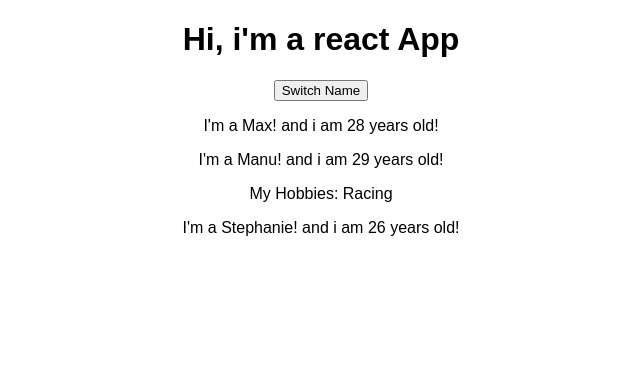
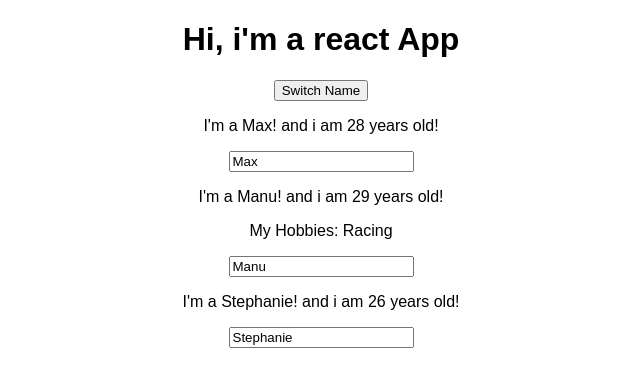
Before and after one commit to MohamedSamir43/react-complete-guide, a React (Create React App) app: page / in a window 1280 px wide. Shown: the top 386 px of the page, without its empty margins (319-959 px from the left). Built offline with nearby package versions, Linux system fonts and the light colour scheme.

Commit message:
video 23 of module 3

```diff
--- a/src/App.js
+++ b/src/App.js
@@ -26,7 +26,7 @@
 		this.setState({
 			persons: [
 				{
-					name: newName,
+					name: "Maximilian",
 					age: 28,
 				},
 				{
@@ -40,13 +40,35 @@
 			],
 		});
 	};
+
+	nameChangedHandler = event => {
+		// console.log("Was clicked!");
+		// this.state.persons[0].name = 'Maximilian' Dont change the state directly like this
+		this.setState({
+			persons: [
+				{
+					name: "Maximilian",
+					age: 28,
+				},
+				{
+					name: event.target.value,
+					age: 29,
+				},
+				{
+					name: "Stephanie",
+					age: 27,
+				},
+			],
+		});
+	};
+
 	render() {
 		return (
 			<div className='App'>
 				<h1>Hi, i'm a react App</h1>
 				<button onClick={() => this.switchNameHandler("Maximilian!!")}>Switch Name</button>
 				<Person name={this.state.persons[0].name} age={this.state.persons[0].age} />
-				<Person name={this.state.persons[1].name} age={this.state.persons[1].age} click={this.switchNameHandler.bind(this, "Max!!")}>
+				<Person name={this.state.persons[1].name} age={this.state.persons[1].age} click={this.switchNameHandler.bind(this, "Max!!")} changed={this.nameChangedHandler}>
 					My Hobbies: Racing
 				</Person>
 				<Person name={this.state.persons[2].name} age={this.state.persons[2].age} />
--- a/src/Person/Person.js
+++ b/src/Person/Person.js
@@ -6,6 +6,7 @@
 				I'm a {props.name}! and i am {props.age} years old!
 			</p>
 			<p>{props.children}</p>
+			<input type='text' onChange={props.changed} value={props.name} />
 		</div>
 	);
 };
```
